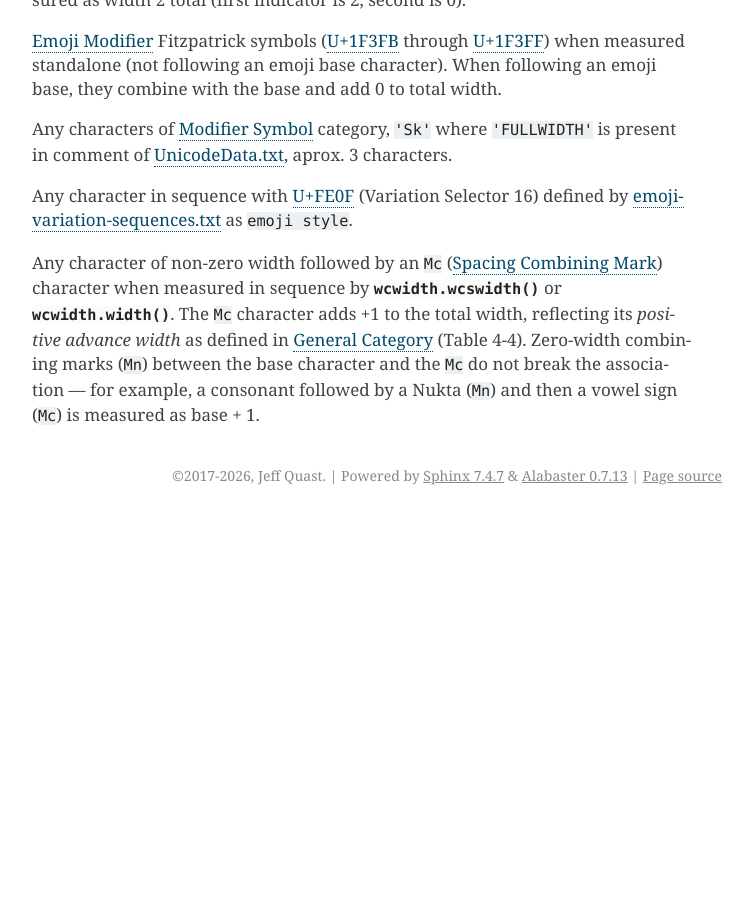
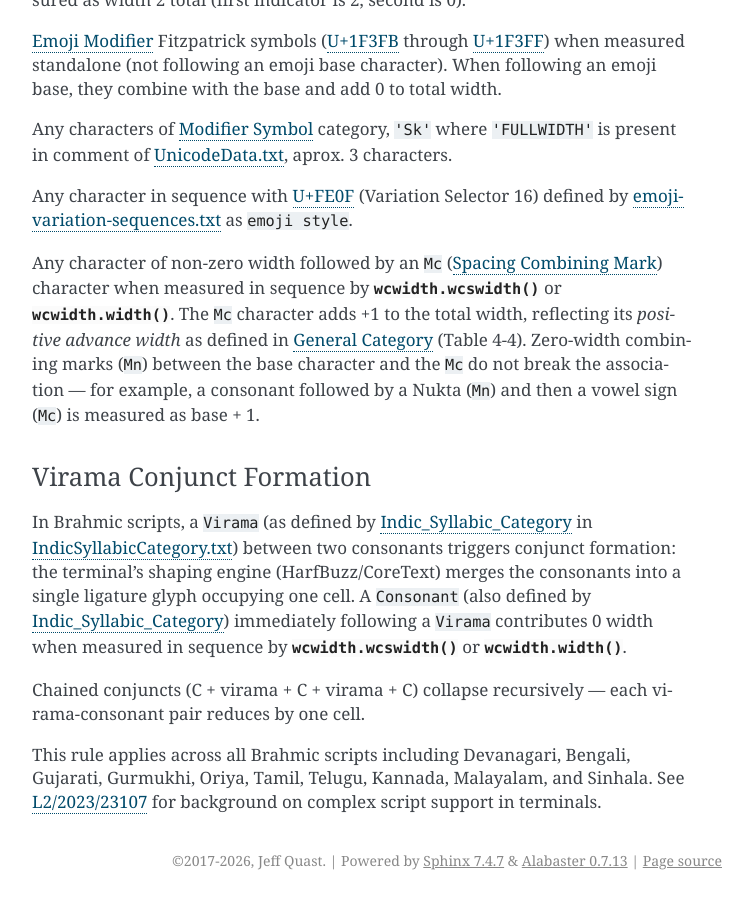
Before and after one commit to jquast/wcwidth, a Sphinx documentation site: the page built from docs/specs.rst, in a window 1280 px wide and 900 px high, scrolled down 1692 px. Shown: the whole window, without its empty margins (388-1141 px from the left). Built offline with Sphinx 7.4.7, drawn with Linux system fonts in a browser that asks for light colours; before the commit the page ends 2207 px from its top, so only the background shows below that; some of the changed text lies outside the part shown.

Commit message:
1st draft, TDD and spec

```diff
--- a/docs/specs.rst
+++ b/docs/specs.rst
@@ -94,6 +94,24 @@ reflecting its *positive advance width* as defined in `General Category`_
 and the ``Mc`` do not break the association — for example, a consonant followed
 by a Nukta (``Mn``) and then a vowel sign (``Mc``) is measured as base + 1.
 
+Virama Conjunct Formation
+~~~~~~~~~~~~~~~~~~~~~~~~~
+
+In Brahmic scripts, a ``Virama`` (as defined by `Indic_Syllabic_Category`_ in
+`IndicSyllabicCategory.txt`_) between two consonants triggers conjunct formation:
+the terminal's shaping engine (HarfBuzz/CoreText) merges the consonants into a
+single ligature glyph occupying one cell. A ``Consonant`` (also defined by
+`Indic_Syllabic_Category`_) immediately following a ``Virama`` contributes 0
+width when measured in sequence by :func:`wcwidth.wcswidth` or
+:func:`wcwidth.width`.
+
+Chained conjuncts (C + virama + C + virama + C) collapse recursively — each
+virama-consonant pair reduces by one cell.
+
+This rule applies across all Brahmic scripts including Devanagari, Bengali,
+Gujarati, Gurmukhi, Oriya, Tamil, Telugu, Kannada, Malayalam, and Sinhala.
+See `L2/2023/23107`_ for background on complex script support in terminals.
+
 .. _`U+0000`: https://codepoints.net/U+0000
 .. _`U+0001`: https://codepoints.net/U+0001
 .. _`U+001F`: https://codepoints.net/U+001F
@@ -131,3 +149,6 @@ by a Nukta (``Mn``) and then a vowel sign (``Mc``) is measured as base + 1.
 .. _`Emoji Modifier`: https://unicode.org/reports/tr51/#Emoji_Modifiers
 .. _`Extended_Pictographic`: https://www.unicode.org/reports/tr51/#def_extended_pictographic
 .. _`Nonspacing Mark`: https://www.unicode.org/versions/latest/core-spec/chapter-4/#G134153
+.. _`IndicSyllabicCategory.txt`: https://www.unicode.org/Public/UCD/latest/ucd/IndicSyllabicCategory.txt
+.. _`Indic_Syllabic_Category`: https://www.unicode.org/reports/tr44/#Indic_Syllabic_Category
+.. _`L2/2023/23107`: https://www.unicode.org/L2/L2023/23107-terminal-suppt.pdf
```
Also changed, not shown: 2 other files.
